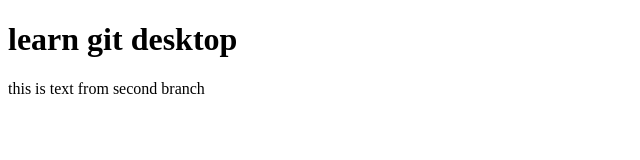
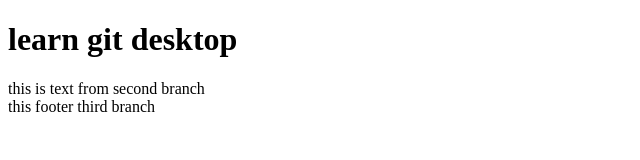
Before and after one commit to Superfour44/Coding-Basic, a plain HTML site: page index.html in a window 1280 px wide. Shown: the whole page, without its empty margins (0-640 px from the left). Drawn offline with Linux system fonts and the light colour scheme.

Commit message:
add footer

```diff
--- a/index.html
+++ b/index.html
@@ -12,5 +12,6 @@
     <main>
         this is text from second branch
     </main>
+    <footer>this footer third branch</footer>
 </body>
 </html>
```
